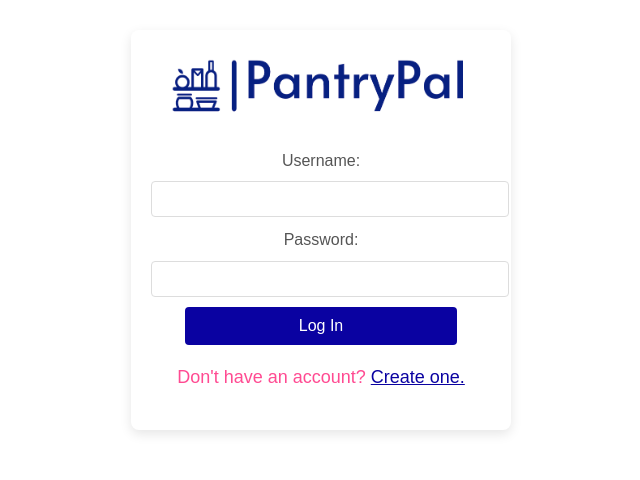
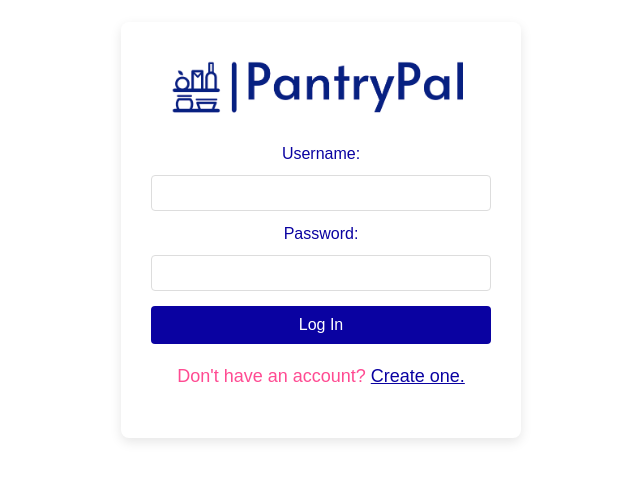
Before and after one commit to bluewolf44/PantryPal, a React (Vite) app in the folder frontend/: page / in a window 1280 px wide. Shown: the part 170-650 px from the top of the page, without its empty margins (319-959 px from the left). Built offline with nearby package versions, Linux system fonts and the light colour scheme; no server answers.

Commit message:
fixed login/create account css

```diff
--- a/frontend/src/App.css
+++ b/frontend/src/App.css
@@ -13,6 +13,7 @@
   z-index: 1000;
   height: 10vh; /* Height of the navbar */
 }
+
 
 .session-container {
   display: flex;
@@ -37,6 +38,7 @@
   box-sizing: border-box; /* Include padding in the width calculation */
   width: 100%; /* Use the full width of the container */
   padding: 0 2rem; /* Adjust padding to control content width */
+  color: #0a02a1 !important;
 }
 
 /* Ensure body stretches full height */
@@ -46,6 +48,7 @@ body {
   padding: 0;
   overflow-x: hidden;
   overflow-y: auto; /* Apply scrolling to the entire page */
+  color: #0a02a1 !important;
 }
 
 #root {
--- a/frontend/src/css/loginUI.css
+++ b/frontend/src/css/loginUI.css
@@ -3,11 +3,12 @@ body {
     display: flex;
     justify-content: center;
     align-items: center;
-    height: 100vh; /* Fill the viewport height */
+    min-height: 100vh; /* Use min-height to ensure it fills the viewport */
     margin: 0;
     padding: 0;
     overflow-x: hidden;
     background-color: #ffffff;
+    color: #0a02a1; /* Default text color set to blue */
 }
 
 /* Root container to take full viewport height */
@@ -15,59 +16,65 @@ body {
     display: flex;
     justify-content: center;
     align-items: center;
-    height: 100vh;
-    width: 100vw;
+    width: 100%; /* Ensure it spans the full width */
 }
 
 /* Login container styles */
 .login-container {
     background: #ffffff;
-    padding: 20px;
+    padding: 30px; /* Uniform padding for all sides */
     border-radius: 8px;
     box-shadow: 0 4px 12px rgba(0, 0, 0, 0.1);
     width: 340px;
     text-align: center;
+    color: #0a02a1; /* Ensures all text inside is blue */
+    display: flex;
+    flex-direction: column;
+    align-items: center;
+    justify-content: center;
 }
-
-
 
 form {
     display: flex;
     flex-direction: column;
+    width: 100%; /* Ensure form takes the full width of the container */
 }
 
 label {
     margin-bottom: 5px;
-    color: #0a02a1;
+    color: #0a02a1 !important; /* Explicitly set the label color to blue */
+
 }
 
-input[type="text"], input[type="password"] {
+input[type="text"], input[type="password"], input[type="email"] {
     padding: 10px;
-    margin-bottom: 10px;
+    margin-bottom: 15px;
     border: 1px solid #0a02a1;
     border-radius: 4px;
     font-size: 16px;
+    width: 100%; /* Input fields span the full width of the container */
+    box-sizing: border-box; /* Include padding and border in the element's total width */
 }
 
 .login-container button {
-    background-color: #0a02a1; /* Change the initial color to your theme blue */
+    background-color: #0a02a1;
     color: white;
     border: none;
-    padding: 10px 20px; /* Adjust padding to reduce width */
+    padding: 10px 20px;
     border-radius: 4px;
     cursor: pointer;
     font-size: 16px;
-    transition: background-color 0.3s; /* Smooth transition for hover effect */
-    width: 80%; /* Example to make it shorter lengthwise */
-    margin: 0 auto; /* Center the button in the container */
+    transition: background-color 0.3s;
+    width: 100%; /* Button spans the full width of the container */
+    box-sizing: border-box;
 }
 
 .login-container button:hover {
-    background-color: #ff4b92; /* Bright pink on hover */
+    background-color: #ff4b92;
 }
 
 .login-link {
-    color: #0a02a1;
+    color: #0a02a1; /* Blue text */
     cursor: pointer;
     text-decoration: underline;
 }
--- a/frontend/src/css/pantrypage.css
+++ b/frontend/src/css/pantrypage.css
@@ -6,6 +6,7 @@ html, body {
     height: 100%; /* Ensure full height */
     overflow-x: hidden; /* Prevent horizontal scrolling */
     overflow-y: auto; /* Ensure vertical scrolling is enabled */
+    color: #0a02a1;
 }
 
 body {
@@ -27,6 +28,7 @@ body {
 h2 {
     text-align: center; /* Centers the text horizontally */
     margin: 20px 0; /* Adds top and bottom margins for spacing */
+    color: #0a02a1 !important;
 }
 
 
```
Lines whose indentation alone changed are shown as unchanged.
